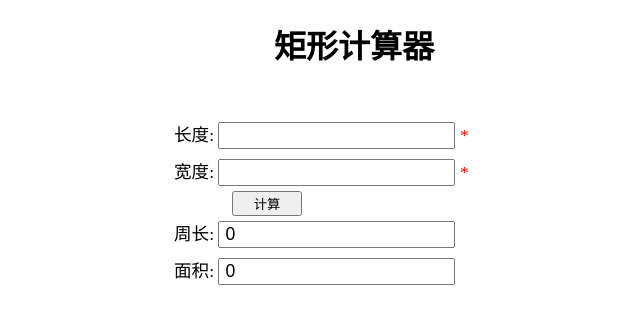
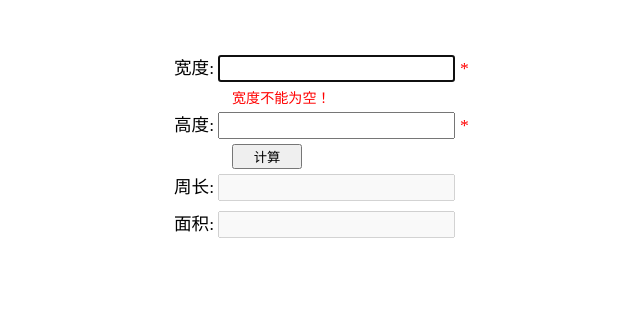
Before and after one commit to Guoshibo/rectangle, a website: page index.html in a window 1280 px wide. Both pictures are taken after a click on the button "计算". Shown: the whole page, without its empty margins (286-926 px from the left). Drawn offline with nearby package versions, Linux system fonts and the light colour scheme.

Commit message:
fild validation

```diff
--- a/index.html
+++ b/index.html
@@ -8,23 +8,25 @@
   <link rel="icon" href="https://i.wangding.in/favicon.ico" sizes="48x48" type="image/png">
 </head>
 <body>
-  <h1>矩形计算器</h1>
+<div class="main">
   <div>
-    <label>长度:</label>
-    <input type="text" id="length">
+    <label>宽度:</label>
+    <input type="text" id="width" autofocus>
     <span>*</span>
     <br>
-    <label>宽度:</label>
-    <input type="text" id="width">
+    <div id="width-validate"></div>
+    <label>高度:</label>
+    <input type="text" id="height">
     <span>*</span>
     <br>
+    <div id="height-validate"></div>
     <button id="calculate">计算</button>
     <br>
     <label>周长:</label>
-    <input type="text" id="perimeter">
+    <input type="text" id="perimeter" disabled="disabled">
     <br>
     <label>面积:</label>
-    <input type="text" id="area">
+    <input type="text" id="area" disabled="disabled">
     <br>
   </div>
   <script src="//apps.bdimg.com/libs/jquery/2.1.4/jquery.min.js"></script>
--- a/rectangle.css
+++ b/rectangle.css
@@ -1,27 +1,4 @@
-h1{
-  text-align:center;
-}
-div {
-    font-size: 1.1em;
-      margin: 50px auto;
-        width: 370px;
-
-}
-
-input, label {
-    font-size: 1em;
-      margin: 5px 0;
-        padding-left: 5px;
-
-}
-
-span {
-    color: red;
-
-}
-
-#calculate {
-    margin-left: 63px;
-      width: 70px;
-
-}
+input,label{font-size:1em;margin:5px 0;padding-left:5px}
+span{color:red}.main{font-size:1.1em;margin:50px auto;width:370px}
+#calculate{margin-left:63px;width:70px}
+#height-validate,#width-validate{color:red;font-size:.8em;margin-left:63px}
--- a/rectangle.js
+++ b/rectangle.js
@@ -1,17 +1,23 @@
+function Rectangle(e,a){
+  var t=Number(e),i=Number(a);
+  this.area=function(){
+    return t*i},
+    this.perimeter=function(){
+      return 2*(t+i)
+    }
+}
+function validate(e){
+  var a={isOK:!1,reason:""};
+  return""===e?a.reason="不能为空！":/^-?(0|[1-9]\d*)(\.\d*)?([eE][+-]?\d+)?$/.test(e)?Number(e)<0?a.reason="必须大于零":a.isOK=!0:a.reason="必须是数值",a
+}
 $(function(){
-  var $width = $('#width'),
-      $height = $('#length'),
-      $perimeter = $('#perimeter'),
-      $area = $('#area'),
-      $btncal = $('#calculate');
-
-      $btncal.click(function(){
-        var w = Number($width.val()),
-            h = Number($height.val());
-
-        var p =(w+h)*2;
-        var a = w*h;
-        $perimeter.val(p);
-        $area.val(a);
-      });
-})
+  var a=$("#width"),t=$("#height"),e=$("#calculate"),i=$("#perimeter"),r=$("#area"),n=$("#width-validate"),l=$("#height-validate"),s=!1;
+  a.focusout(function(){
+    var e=validate(a.val());s=e.isOK,e.isOK?n.html(""):(n.html("宽度"+e.reason),a.select())
+  }),t.focusout(function(){
+    var e=validate(t.val());s=e.isOK,e.isOK?l.html(""):(l.html("高度"+e.reason),t.select())
+  }),e.click(function(){
+    if(s){var e=new Rectangle(a.val(),t.val());i.val(e.perimeter()),r.val(e.area())
+    }
+  })
+});
```
Also changed, not shown: dist/index.html, dist/rectangle.css, dist/rectangle.js.
